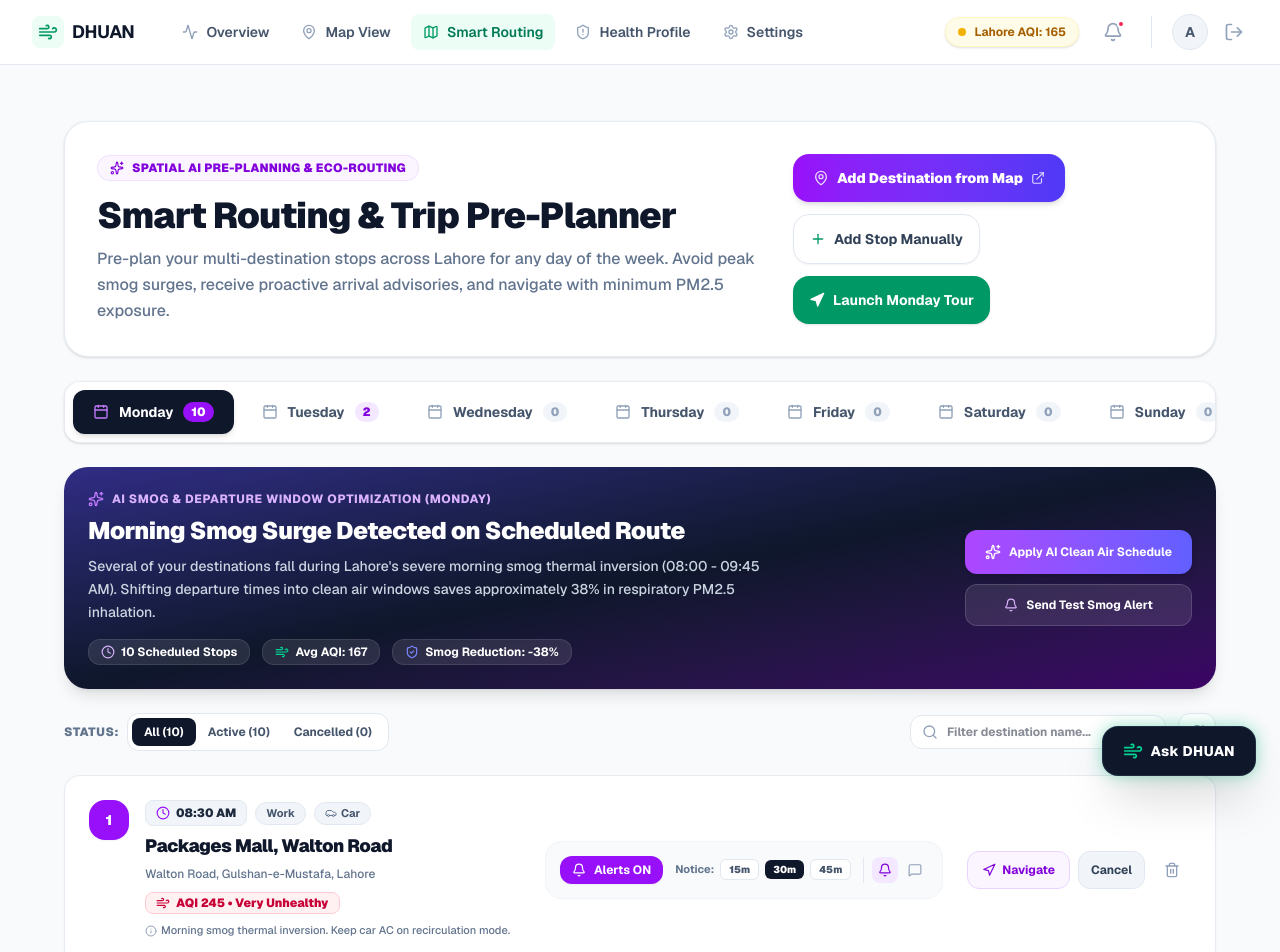
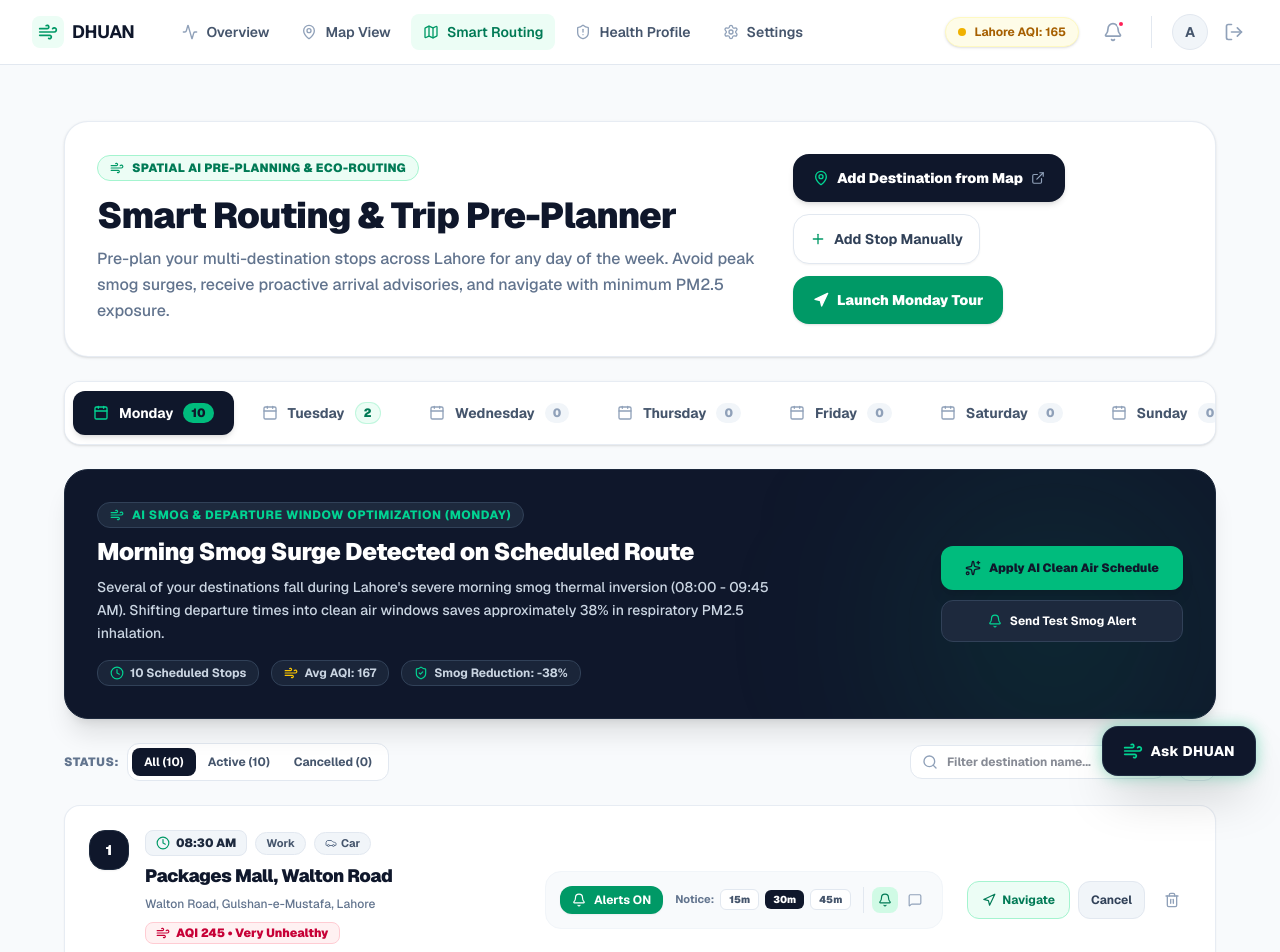
Before and after one commit to riyanmodassar639/Dhuan, a Next.js app in the folder frontend/: page /dashboard/routing in a window 1280 px wide. Shown: the top 952 px of the page. Built offline with nearby package versions, Linux system fonts and the light colour scheme.

Commit message:
fix: resolve page navigation lifecycle errors in MapWidget and align Smart Routing page styling with website theme

```diff
--- a/frontend/src/app/dashboard/routing/page.tsx
+++ b/frontend/src/app/dashboard/routing/page.tsx
@@ -623,7 +623,7 @@ export default function SmartRoutingPage() {
     return (
       <div className="min-h-screen bg-slate-50 flex items-center justify-center p-6">
         <div className="flex items-center gap-3 text-slate-500 font-bold">
-          <div className="w-5 h-5 border-2 border-purple-600 border-t-transparent rounded-full animate-spin"></div>
+          <div className="w-5 h-5 border-2 border-emerald-600 border-t-transparent rounded-full animate-spin"></div>
           Loading Smart Routing Itinerary...
         </div>
       </div>
@@ -648,8 +648,8 @@ export default function SmartRoutingPage() {
         {/* Header Section */}
         <div className="bg-white rounded-3xl p-6 md:p-8 border border-slate-200/80 shadow-sm flex flex-col lg:flex-row lg:items-center justify-between gap-6 relative overflow-hidden">
           <div className="relative z-10 max-w-2xl">
-            <div className="inline-flex items-center gap-2 px-3 py-1 rounded-full bg-purple-50 border border-purple-200/60 text-purple-700 text-xs font-black tracking-wide uppercase mb-3">
-              <Sparkles className="w-3.5 h-3.5" />
+            <div className="inline-flex items-center gap-2 px-3 py-1 rounded-full bg-emerald-50 border border-emerald-200 text-emerald-700 text-xs font-black tracking-wide uppercase mb-3">
+              <Wind className="w-3.5 h-3.5 text-emerald-600" />
               Spatial AI Pre-Planning & Eco-Routing
             </div>
             <h1 className="text-3xl sm:text-4xl font-black text-slate-900 tracking-tight leading-tight">
@@ -665,11 +665,11 @@ export default function SmartRoutingPage() {
             {/* Pick from Live Map Button */}
             <Link
               href={`/dashboard/map?mode=preplan&day=${selectedDay}`}
-              className="flex items-center gap-2 px-5 py-3.5 bg-gradient-to-r from-purple-600 to-indigo-600 hover:from-purple-700 hover:to-indigo-700 text-white rounded-2xl font-black text-sm shadow-md hover:shadow-lg transition-all active:scale-95 group"
+              className="flex items-center gap-2 px-5 py-3.5 bg-slate-900 hover:bg-slate-800 text-white rounded-2xl font-black text-sm shadow-md hover:shadow-lg transition-all active:scale-95 group"
             >
-              <MapPin className="w-4 h-4 text-purple-200 group-hover:scale-110 transition-transform" />
+              <MapPin className="w-4 h-4 text-emerald-400 group-hover:scale-110 transition-transform" />
               <span>Add Destination from Map</span>
-              <ExternalLink className="w-3.5 h-3.5 opacity-80" />
+              <ExternalLink className="w-3.5 h-3.5 text-slate-400 group-hover:text-emerald-400 transition-colors" />
             </Link>
 
             {/* Manual Add Button */}
@@ -685,7 +685,7 @@ export default function SmartRoutingPage() {
             {dayStops.filter(s => s.status === 'scheduled').length > 0 && (
               <Link
                 href={`/dashboard/map?mode=tour&day=${selectedDay}`}
-                className="flex items-center gap-2 px-4 py-3.5 bg-emerald-600 hover:bg-emerald-700 text-white rounded-2xl font-bold text-sm shadow-sm transition-all active:scale-95"
+                className="flex items-center gap-2 px-5 py-3.5 bg-emerald-600 hover:bg-emerald-700 text-white rounded-2xl font-black text-sm shadow-sm transition-all active:scale-95"
               >
                 <Navigation className="w-4 h-4 fill-white" />
                 <span>Launch {selectedDay} Tour</span>
@@ -709,14 +709,14 @@ export default function SmartRoutingPage() {
                     : 'text-slate-600 hover:text-slate-900 hover:bg-slate-100'
                 }`}
               >
-                <Calendar className={`w-4 h-4 ${isSelected ? 'text-purple-400' : 'text-slate-400'}`} />
+                <Calendar className={`w-4 h-4 ${isSelected ? 'text-emerald-400' : 'text-slate-400'}`} />
                 <span>{day}</span>
                 <span
                   className={`text-xs px-2 py-0.5 rounded-full font-black ${
                     isSelected
-                      ? 'bg-purple-600 text-white'
+                      ? 'bg-emerald-500 text-slate-900'
                       : count > 0
-                      ? 'bg-purple-100 text-purple-700'
+                      ? 'bg-emerald-50 text-emerald-700 border border-emerald-200/60'
                       : 'bg-slate-100 text-slate-400'
                   }`}
                 >
@@ -729,11 +729,12 @@ export default function SmartRoutingPage() {
 
         {/* AI Smog Advisor & Optimization Card */}
         {aiStats && aiStats.total > 0 && (
-          <div className="bg-gradient-to-br from-indigo-900 via-slate-900 to-purple-950 rounded-3xl p-6 text-white shadow-lg relative overflow-hidden">
+          <div className="bg-slate-900 rounded-3xl p-6 sm:p-8 text-white shadow-xl border border-slate-800 relative overflow-hidden group">
+            <div className="absolute top-0 right-0 w-80 h-80 bg-emerald-500/10 rounded-full filter blur-[90px] group-hover:scale-110 transition-transform duration-700 pointer-events-none"></div>
             <div className="relative z-10 flex flex-col lg:flex-row lg:items-center justify-between gap-6">
               <div className="space-y-2 max-w-2xl">
-                <div className="flex items-center gap-2 text-purple-300 font-extrabold text-xs uppercase tracking-wider">
-                  <Sparkles className="w-4 h-4 text-purple-400" />
+                <div className="inline-flex items-center gap-2 px-3 py-1 rounded-full bg-slate-800 border border-slate-700 text-emerald-400 font-extrabold text-xs uppercase tracking-wider">
+                  <Wind className="w-3.5 h-3.5 text-emerald-400" />
                   AI Smog & Departure Window Optimization ({selectedDay})
                 </div>
                 <h3 className="text-xl sm:text-2xl font-black tracking-tight">
@@ -749,16 +750,16 @@ export default function SmartRoutingPage() {
 
                 {/* Stat pills */}
                 <div className="flex flex-wrap items-center gap-3 pt-2">
-                  <span className="inline-flex items-center gap-1.5 px-3 py-1 rounded-xl bg-white/10 text-xs font-bold border border-white/10">
-                    <Clock className="w-3.5 h-3.5 text-purple-300" />
+                  <span className="inline-flex items-center gap-1.5 px-3 py-1 rounded-xl bg-slate-800/80 border border-slate-700 text-xs font-bold text-slate-300">
+                    <Clock className="w-3.5 h-3.5 text-emerald-400" />
                     {aiStats.total} Scheduled Stops
                   </span>
-                  <span className="inline-flex items-center gap-1.5 px-3 py-1 rounded-xl bg-white/10 text-xs font-bold border border-white/10">
-                    <Wind className="w-3.5 h-3.5 text-emerald-400" />
+                  <span className="inline-flex items-center gap-1.5 px-3 py-1 rounded-xl bg-slate-800/80 border border-slate-700 text-xs font-bold text-slate-300">
+                    <Wind className="w-3.5 h-3.5 text-yellow-400" />
                     Avg AQI: {aiStats.avgAqi}
                   </span>
-                  <span className="inline-flex items-center gap-1.5 px-3 py-1 rounded-xl bg-white/10 text-xs font-bold border border-white/10">
-                    <ShieldCheck className="w-3.5 h-3.5 text-indigo-400" />
+                  <span className="inline-flex items-center gap-1.5 px-3 py-1 rounded-xl bg-slate-800/80 border border-slate-700 text-xs font-bold text-slate-300">
+                    <ShieldCheck className="w-3.5 h-3.5 text-emerald-400" />
                     Smog Reduction: -{aiStats.exposureReductionPct}%
                   </span>
                 </div>
@@ -769,9 +770,9 @@ export default function SmartRoutingPage() {
                 {aiStats.hasMorningSpike && (
                   <button
                     onClick={handleApplyAiOptimization}
-                    className="flex items-center justify-center gap-2 px-5 py-3.5 bg-gradient-to-r from-purple-500 to-indigo-500 hover:from-purple-600 hover:to-indigo-600 text-white rounded-xl font-bold text-xs shadow-md transition-all active:scale-95"
+                    className="flex items-center justify-center gap-2 px-6 py-3.5 bg-emerald-500 hover:bg-emerald-400 text-slate-900 rounded-xl font-black text-xs shadow-lg hover:shadow-emerald-500/20 transition-all active:scale-95"
                   >
-                    <Sparkles className="w-4 h-4" />
+                    <Sparkles className="w-4 h-4 text-slate-900" />
                     <span>Apply AI Clean Air Schedule</span>
                   </button>
                 )}
@@ -783,9 +784,9 @@ export default function SmartRoutingPage() {
                       } is approaching in 30m. AQI is ${dayStops[0]?.aqiForecast || 160}.`
                     );
                   }}
-                  className="flex items-center justify-center gap-2 px-4 py-3 bg-white/10 hover:bg-white/20 text-white rounded-xl font-bold text-xs border border-white/15 transition-colors"
+                  className="flex items-center justify-center gap-2 px-4 py-3 bg-slate-800 hover:bg-slate-700 text-white rounded-xl font-bold text-xs border border-slate-700 transition-colors"
                 >
-                  <Bell className="w-3.5 h-3.5 text-purple-300" />
+                  <Bell className="w-3.5 h-3.5 text-emerald-400" />
                   <span>Send Test Smog Alert</span>
                 </button>
               </div>
@@ -834,7 +835,7 @@ export default function SmartRoutingPage() {
                 value={searchQuery}
                 onChange={e => setSearchQuery(e.target.value)}
                 placeholder="Filter destination name..."
-                className="w-full pl-9 pr-3 py-2 bg-white border border-slate-200 rounded-xl text-xs font-bold text-slate-900 outline-none focus:border-purple-500 transition-colors"
+                className="w-full pl-9 pr-3 py-2 bg-white border border-slate-200 rounded-xl text-xs font-bold text-slate-900 outline-none focus:border-emerald-500 transition-colors"
               />
               {searchQuery && (
                 <button
@@ -860,7 +861,7 @@ export default function SmartRoutingPage() {
         {/* Chronological Stop Timeline */}
         {dayStops.length === 0 ? (
           <div className="bg-white rounded-3xl p-12 text-center border border-slate-200/80 shadow-sm space-y-4">
-            <div className="w-16 h-16 bg-purple-50 text-purple-600 rounded-2xl flex items-center justify-center mx-auto">
+            <div className="w-16 h-16 bg-emerald-50 text-emerald-600 rounded-2xl flex items-center justify-center mx-auto">
               <MapPin className="w-8 h-8" />
             </div>
             <h3 className="text-lg font-black text-slate-900">No destinations scheduled for {selectedDay}</h3>
@@ -870,9 +871,10 @@ export default function SmartRoutingPage() {
             <div className="flex flex-wrap items-center justify-center gap-3 pt-2">
               <Link
                 href={`/dashboard/map?mode=preplan&day=${selectedDay}`}
-                className="px-5 py-3 bg-purple-600 hover:bg-purple-700 text-white rounded-xl font-bold text-xs shadow-md transition-all"
+                className="px-5 py-3 bg-slate-900 hover:bg-slate-800 text-white rounded-xl font-bold text-xs shadow-md transition-all flex items-center gap-2"
               >
-                Pick Destinations from Live Map
+                <MapPin className="w-4 h-4 text-emerald-400" />
+                <span>Pick Destinations from Live Map</span>
               </Link>
               <button
                 onClick={() => setIsAddModalOpen(true)}
@@ -907,7 +909,7 @@ export default function SmartRoutingPage() {
                   className={`bg-white rounded-2xl border transition-all duration-200 shadow-xs hover:shadow-md ${
                     isCancelled
                       ? 'border-slate-200 opacity-60 bg-slate-50/50'
-                      : 'border-slate-200/80 hover:border-purple-200'
+                      : 'border-slate-200/80 hover:border-emerald-200'
                   }`}
                 >
                   <div className="p-5 sm:p-6 flex flex-col lg:flex-row lg:items-center justify-between gap-6">
@@ -918,7 +920,7 @@ export default function SmartRoutingPage() {
                         className={`w-10 h-10 rounded-2xl font-black text-sm flex items-center justify-center shrink-0 shadow-xs ${
                           isCancelled
                             ? 'bg-slate-200 text-slate-500'
-                            : 'bg-purple-600 text-white'
+                            : 'bg-slate-900 text-white border border-slate-800'
                         }`}
                       >
                         {index + 1}
@@ -935,7 +937,7 @@ export default function SmartRoutingPage() {
                             className="inline-flex items-center gap-1.5 px-2.5 py-1 rounded-lg bg-slate-100 hover:bg-slate-200 border border-slate-200 text-xs font-black text-slate-800 transition-colors"
                             title="Click to edit departure time"
                           >
-                            <Clock className="w-3.5 h-3.5 text-purple-600" />
+                            <Clock className="w-3.5 h-3.5 text-emerald-600" />
                             <span>{stop.time}</span>
                           </button>
 
@@ -999,7 +1001,7 @@ export default function SmartRoutingPage() {
                         onClick={() => toggleNotification(stop.id)}
                         className={`flex items-center gap-2 px-3 py-1.5 rounded-xl font-bold text-xs transition-colors ${
                           stop.notifications.enabled
-                            ? 'bg-purple-600 text-white shadow-xs'
+                            ? 'bg-emerald-600 text-white shadow-xs'
                             : 'bg-slate-200 text-slate-500 hover:bg-slate-300'
                         }`}
                         title="Toggle smog departure alerts"
@@ -1035,7 +1037,7 @@ export default function SmartRoutingPage() {
                             onClick={() => updateChannel(stop.id, 'push')}
                             className={`p-1.5 rounded-lg text-xs ${
                               stop.notifications.channel === 'push'
-                                ? 'bg-purple-100 text-purple-700 font-bold'
+                                ? 'bg-emerald-100 text-emerald-700 font-bold'
                                 : 'text-slate-400 hover:text-slate-600'
                             }`}
                             title="Push Notification"
@@ -1065,7 +1067,7 @@ export default function SmartRoutingPage() {
                           href={`/dashboard/map?destLat=${stop.lat}&destLng=${stop.lng}&destName=${encodeURIComponent(
                             stop.name
                           )}`}
-                          className="flex items-center gap-1.5 px-3.5 py-2.5 bg-purple-50 hover:bg-purple-100 text-purple-700 border border-purple-200 rounded-xl font-bold text-xs transition-colors"
+                          className="flex items-center gap-1.5 px-3.5 py-2.5 bg-emerald-50 hover:bg-emerald-100 text-emerald-700 border border-emerald-200 rounded-xl font-bold text-xs transition-colors"
                           title="Navigate to destination now on live map"
                         >
                           <Navigation className="w-3.5 h-3.5" />
@@ -1132,10 +1134,10 @@ export default function SmartRoutingPage() {
                     value={photonQuery}
                     onChange={e => handlePhotonSearch(e.target.value)}
                     placeholder="Search e.g. Gulberg, DHA Phase 5, Mall Road..."
-                    className="w-full px-4 py-2.5 bg-slate-50 border border-slate-200 rounded-xl text-sm font-bold text-slate-900 outline-none focus:bg-white focus:border-purple-600 transition-all"
+                    className="w-full px-4 py-2.5 bg-slate-50 border border-slate-200 rounded-xl text-sm font-bold text-slate-900 outline-none focus:bg-white focus:border-emerald-600 transition-all"
                   />
                   {isSearchingPhoton && (
-                    <div className="absolute right-3 top-1/2 -translate-y-1/2 w-4 h-4 border-2 border-purple-600 border-t-transparent rounded-full animate-spin"></div>
+                    <div className="absolute right-3 top-1/2 -translate-y-1/2 w-4 h-4 border-2 border-emerald-600 border-t-transparent rounded-full animate-spin"></div>
                   )}
                 </div>
 
@@ -1153,7 +1155,7 @@ export default function SmartRoutingPage() {
                           setPhotonQuery(sug.name);
                           setPhotonSuggestions([]);
                         }}
-                        className="p-3 hover:bg-purple-50 cursor-pointer text-xs transition-colors"
+                        className="p-3 hover:bg-emerald-50 cursor-pointer text-xs transition-colors"
                       >
                         <p className="font-bold text-slate-900">{sug.name}</p>
                         <p className="text-[11px] text-slate-500 truncate">{sug.address}</p>
@@ -1174,7 +1176,7 @@ export default function SmartRoutingPage() {
                   onChange={e => setManualName(e.target.value)}
                   placeholder="e.g. Office HQ, Client Meeting, Liberty Market"
                   required
-                  className="w-full px-4 py-2.5 bg-slate-50 border border-slate-200 rounded-xl text-sm font-bold text-slate-900 outline-none focus:bg-white focus:border-purple-600 transition-all"
+                  className="w-full px-4 py-2.5 bg-slate-50 border border-slate-200 rounded-xl text-sm font-bold text-slate-900 outline-none focus:bg-white focus:border-emerald-600 transition-all"
                 />
               </div>
 
@@ -1190,7 +1192,7 @@ export default function SmartRoutingPage() {
                     onChange={e => setManualTime(e.target.value)}
                     placeholder="e.g. 10:30 AM"
                     required
-                    className="w-full px-4 py-2.5 bg-slate-50 border border-slate-200 rounded-xl text-sm font-bold text-slate-900 outline-none focus:bg-white focus:border-purple-600 transition-all"
+                    className="w-full px-4 py-2.5 bg-slate-50 border border-slate-200 rounded-xl text-sm font-bold text-slate-900 outline-none focus:bg-white focus:border-emerald-600 transition-all"
                   />
                 </div>
 
@@ -1202,7 +1204,7 @@ export default function SmartRoutingPage() {
                   <select
                     value={manualTag}
                     onChange={e => setManualTag(e.target.value)}
-                    className="w-full px-4 py-2.5 bg-slate-50 border border-slate-200 rounded-xl text-sm font-bold text-slate-900 outline-none focus:bg-white focus:border-purple-600 transition-all"
+                    className="w-full px-4 py-2.5 bg-slate-50 border border-slate-200 rounded-xl text-sm font-bold text-slate-900 outline-none focus:bg-white focus:border-emerald-600 transition-all"
                   >
                     <option value="Work">Work</option>
                     <option value="Meeting">Meeting</option>
@@ -1237,7 +1239,7 @@ export default function SmartRoutingPage() {
                         onClick={() => setManualVehicle(v.key as any)}
                         className={`flex flex-col items-center justify-center p-2.5 rounded-xl border text-xs font-bold transition-all ${
                           isSel
-                            ? 'bg-purple-600 text-white border-purple-600 shadow-sm'
+                            ? 'bg-emerald-600 text-white border-emerald-600 shadow-sm'
                             : 'bg-slate-50 text-slate-700 border-slate-200 hover:bg-slate-100'
                         }`}
                       >
@@ -1260,7 +1262,7 @@ export default function SmartRoutingPage() {
                 </button>
                 <button
                   type="submit"
-                  className="px-6 py-2.5 bg-purple-600 hover:bg-purple-700 text-white rounded-xl font-bold text-xs shadow-md transition-all active:scale-95"
+                  className="px-6 py-2.5 bg-emerald-600 hover:bg-emerald-700 text-white rounded-xl font-bold text-xs shadow-md transition-all active:scale-95"
                 >
                   Save to Schedule
                 </button>
@@ -1286,7 +1288,7 @@ export default function SmartRoutingPage() {
                 value={newTimeVal}
                 onChange={e => setNewTimeVal(e.target.value)}
                 placeholder="e.g. 11:00 AM"
-                className="w-full px-4 py-2.5 bg-slate-50 border border-slate-200 rounded-xl text-sm font-bold text-slate-900 outline-none focus:bg-white focus:border-purple-600 transition-all"
+                className="w-full px-4 py-2.5 bg-slate-50 border border-slate-200 rounded-xl text-sm font-bold text-slate-900 outline-none focus:bg-white focus:border-emerald-600 transition-all"
               />
             </div>
 
@@ -1306,7 +1308,7 @@ export default function SmartRoutingPage() {
                     showToast('Departure time updated');
                   }
                 }}
-                className="px-5 py-2 bg-purple-600 text-white rounded-xl font-bold text-xs shadow-sm hover:bg-purple-700"
+                className="px-5 py-2 bg-emerald-600 text-white rounded-xl font-bold text-xs shadow-sm hover:bg-emerald-700"
               >
                 Save
               </button>
```
Also changed, not shown: frontend/src/components/MapWidget.tsx (+40 -21 lines).
